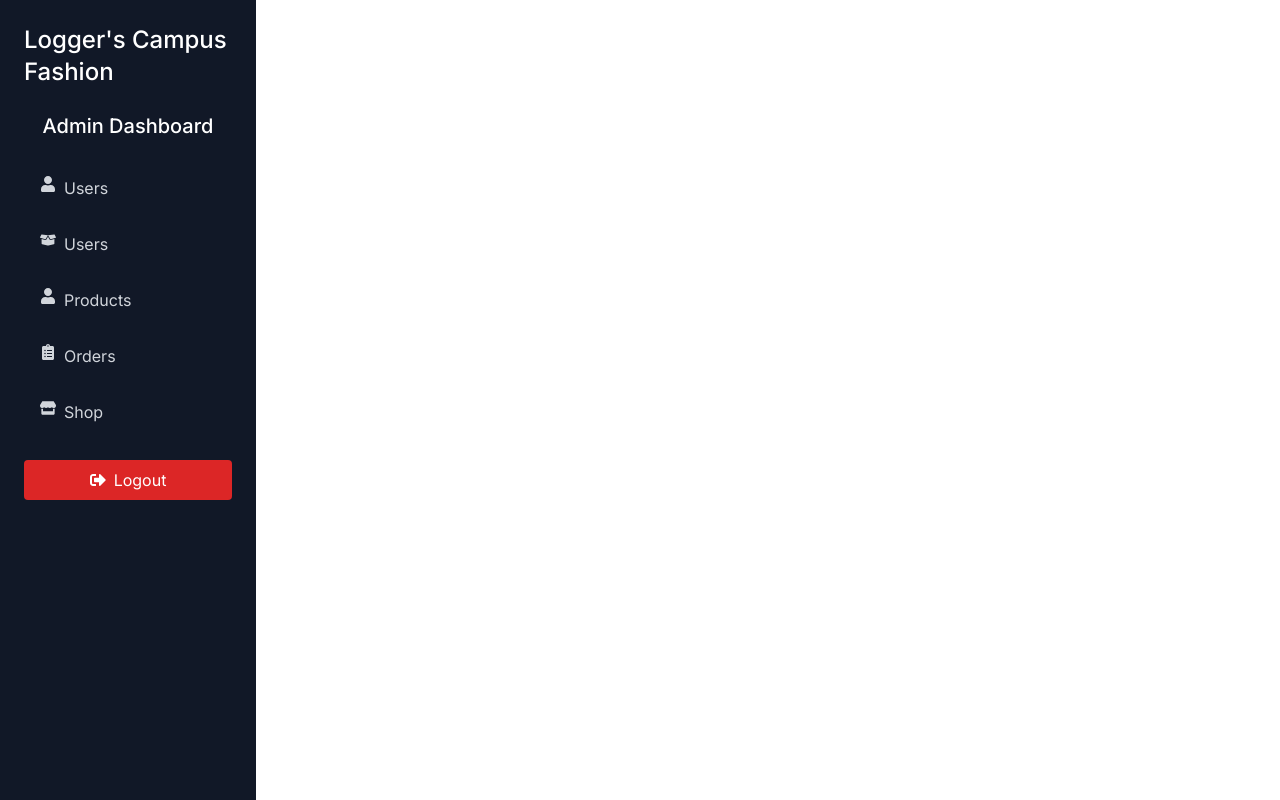
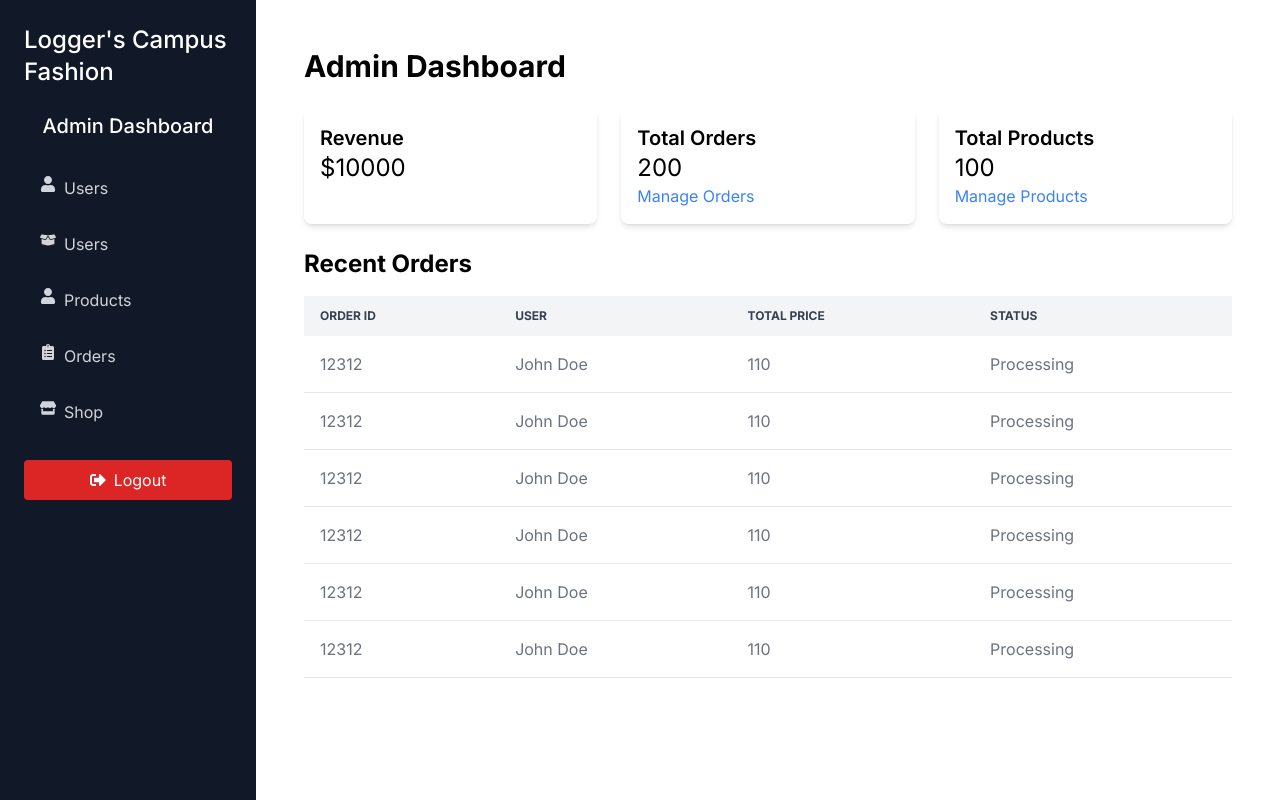
Before and after one commit to nafiz79/Campus-e-commerce, a React (Vite) app in the folder frontend/: page /admin in a window 1280 px wide. Built offline with nearby package versions, Linux system fonts and the light colour scheme.

Commit message:
admin home page added

```diff
--- a/frontend/src/App.jsx
+++ b/frontend/src/App.jsx
@@ -1,17 +1,18 @@
 import { BrowserRouter, Route, Routes } from "react-router-dom";
+import { Toaster } from "sonner";
+import AdminLayout from "./components/Admin/AdminLayout";
+import Checkout from "./components/Cart/Checkout";
 import UserLayout from "./components/Layout/UserLayout";
+import OrderDetialsPage from "./components/Products/OrderDetialsPage";
+import ProductDetails from "./components/Products/ProductDetails";
+import AdminHomePage from "./pages/AdminHomePage";
+import CollectionPage from "./pages/CollectionPage";
 import Home from "./pages/Home";
-import { Toaster } from "sonner";
 import Login from "./pages/Login";
+import MyOrdersPage from "./pages/MyOrdersPage";
+import OrderConfirmationPage from "./pages/OrderConfirmationPage";
+import Profile from "./pages/Profile";
 import Register from "./pages/Register";
-import Profile from "./pages/Profile";
-import CollectionPage from "./pages/CollectionPage";
-import ProductDetails from "./components/Products/ProductDetails";
-import Checkout from "./components/Cart/Checkout";
-import OrderConfirmationPage from "./pages/OrderConfirmationPage";
-import OrderDetialsPage from "./components/Products/OrderDetialsPage";
-import MyOrdersPage from "./pages/MyOrdersPage";
-import AdminLayout from "./components/Admin/AdminLayout";
 
 function App() {
   return (
@@ -35,6 +36,7 @@
         </Route>
         <Route path="/admin" element={<AdminLayout />}>
           {/* Admin Layout*/}
+          <Route index element={<AdminHomePage />} />
         </Route>
       </Routes>
     </BrowserRouter>
--- /dev/null
+++ b/frontend/src/pages/AdminHomePage.jsx
@@ -0,0 +1,118 @@
+import React from "react";
+import { Link } from "react-router-dom";
+
+const AdminHomePage = () => {
+  const orders = [
+    {
+      _id: 12312,
+      user: {
+        name: "John Doe",
+      },
+      totalPrice: 110,
+      status: "Processing",
+    },
+    {
+      _id: 12312,
+      user: {
+        name: "John Doe",
+      },
+      totalPrice: 110,
+      status: "Processing",
+    },
+    {
+      _id: 12312,
+      user: {
+        name: "John Doe",
+      },
+      totalPrice: 110,
+      status: "Processing",
+    },
+    {
+      _id: 12312,
+      user: {
+        name: "John Doe",
+      },
+      totalPrice: 110,
+      status: "Processing",
+    },
+    {
+      _id: 12312,
+      user: {
+        name: "John Doe",
+      },
+      totalPrice: 110,
+      status: "Processing",
+    },
+    {
+      _id: 12312,
+      user: {
+        name: "John Doe",
+      },
+      totalPrice: 110,
+      status: "Processing",
+    },
+  ];
+  return (
+    <div className="max-w-7xl mx-auto p-6 ">
+      <h1 className="text-3xl font-bold mb-6">Admin Dashboard</h1>
+      <div className="grid grid-cols-1 sm:grid-cols-2 lg:grid-cols-3 gap-6">
+        <div className="p-4 shadow-md rounded-lg">
+          <h2 className="text-xl font-semibold">Revenue</h2>
+          <p className="text-2xl">$10000</p>
+        </div>
+        <div className="p-4 shadow-md rounded-lg">
+          <h2 className="text-xl font-semibold">Total Orders</h2>
+          <p className="text-2xl">200</p>
+          <Link to="/admin/orders" className="text-blue-500 hover:underline">
+            Manage Orders
+          </Link>
+        </div>
+        <div className="p-4 shadow-md rounded-lg">
+          <h2 className="text-xl font-semibold">Total Products</h2>
+          <p className="text-2xl">100</p>
+          <Link to="/admin/products" className="text-blue-500 hover:underline">
+            Manage Products
+          </Link>
+        </div>
+      </div>
+      <div className="mt-6">
+        <h2 className="text-2xl font-bold mb-4">Recent Orders</h2>
+        <div className="overflow-x-auto">
+          <table className="min-w-full text-left text-gray-500 ">
+            <thead className="bg-gray-100 text-xs uppercase text-gray-700">
+              <tr>
+                <th className="py-3 px-4">Order ID</th>
+                <th className="py-3 px-4">User</th>
+                <th className="py-3 px-4">Total Price</th>
+                <th className="py-3 px-4">Status</th>
+              </tr>
+            </thead>
+            <tbody>
+              {orders.length > 0 ? (
+                orders.map((order) => (
+                  <tr
+                    key={order._id}
+                    className="border-b hover:bg-gray-50 cursor-pointer"
+                  >
+                    <td className="p-4">{order._id}</td>
+                    <td className="p-4">{order.user.name}</td>
+                    <td className="p-4">{order.totalPrice}</td>
+                    <td className="p-4">{order.status}</td>
+                  </tr>
+                ))
+              ) : (
+                <tr>
+                  <td colspan={4} className="p-4 text-center text-gray-500 ">
+                    NO recent orders found.
+                  </td>
+                </tr>
+              )}
+            </tbody>
+          </table>
+        </div>
+      </div>
+    </div>
+  );
+};
+
+export default AdminHomePage;
```
